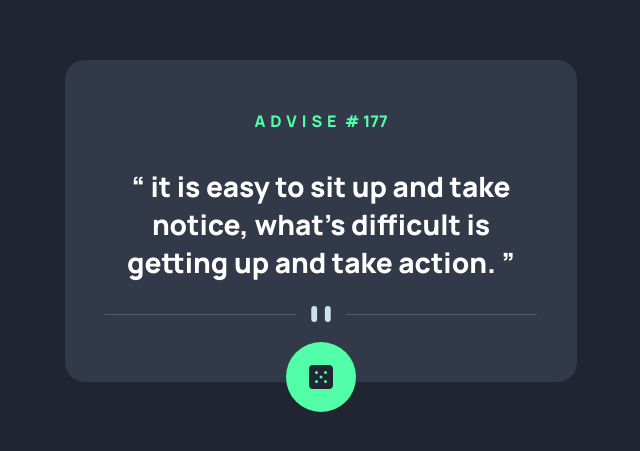
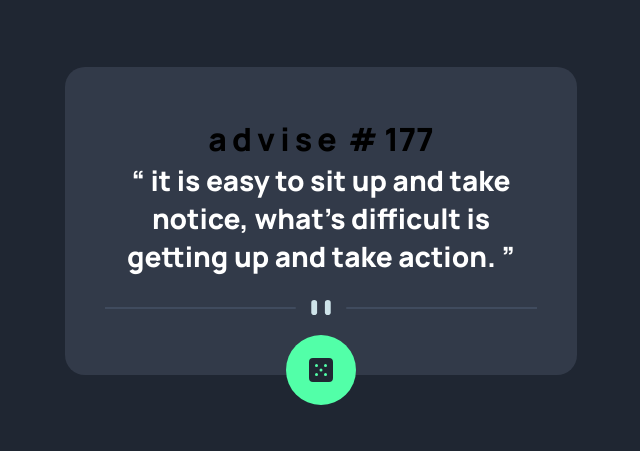
Before and after one commit to Ali-Eldeba/Advice-Generator, a plain HTML site: page index.html in a window 1280 px wide. Shown: the part 179-630 px from the top of the page, without its empty margins (319-959 px from the left). Drawn offline with Linux system fonts and the light colour scheme.

Commit message:
Update index.html

```diff
--- a/index.html
+++ b/index.html
@@ -18,7 +18,7 @@
   </head>
   <body>
     <main>
-      <p><span>advise</span> # 177</p>
+      <h1><span>advise</span> # 177</h1>
       <q>
         it is easy to sit up and take notice, what's difficult is getting up and
         take action.
```
